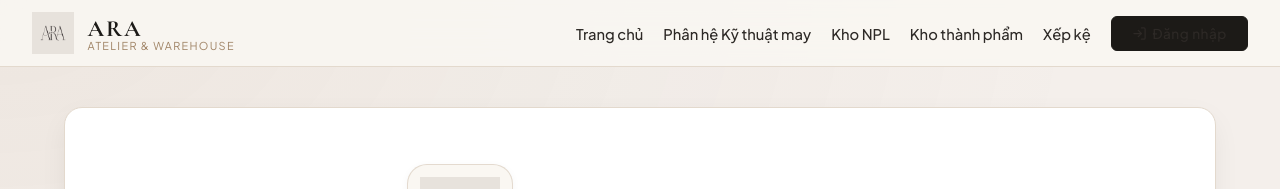
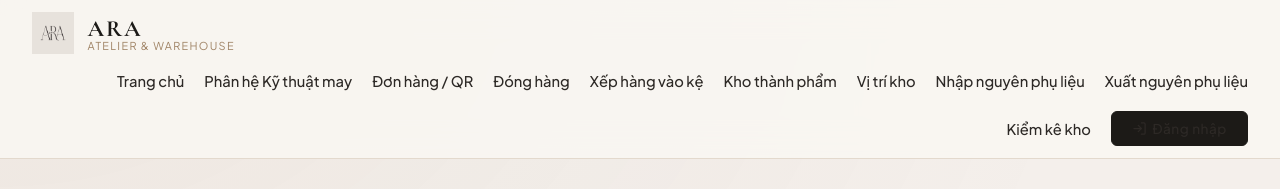
Before and after one commit to HoangNhat44/ARAWMS, a React (Vite) app in the folder ARAWMS_FE/: page / in a window 1280 px wide. Shown: the top 189 px of the page. Built offline with nearby package versions, Linux system fonts and the light colour scheme; no server answers.

Commit message:
fix: Khôi phục đầy đủ menu navbar sau merge (thêm lại Vị trí kho và các chức năng khác)

```diff
--- a/ARAWMS_FE/src/components/common/Navbar.jsx
+++ b/ARAWMS_FE/src/components/common/Navbar.jsx
@@ -53,12 +53,17 @@ const Navbar = () => {
             </Link>
           </li>
 
-          {/* Link kho vận nếu không ở phân hệ garment */}
+          {/* Link kho vận đầy đủ */}
           {!isGarmentRole && (
             <>
-              <li><Link to="/warehouse/raw-materials/inbound">Kho NPL</Link></li>
+              <li><Link to="/orders/qr">Đơn hàng / QR</Link></li>
+              <li><Link to="/packing/qr">Đóng hàng</Link></li>
+              <li><Link to="/warehouse/putaway">Xếp hàng vào kệ</Link></li>
               <li><Link to="/warehouse/finished-goods">Kho thành phẩm</Link></li>
-              <li><Link to="/warehouse/putaway">Xếp kệ</Link></li>
+              <li><Link to="/warehouse/layout">Vị trí kho</Link></li>
+              <li><Link to="/warehouse/raw-materials/inbound">Nhập nguyên phụ liệu</Link></li>
+              <li><Link to="/warehouse/raw-materials/outbound">Xuất nguyên phụ liệu</Link></li>
+              <li><Link to="/warehouse/stocktake">Kiểm kê kho</Link></li>
             </>
           )}
 
```
